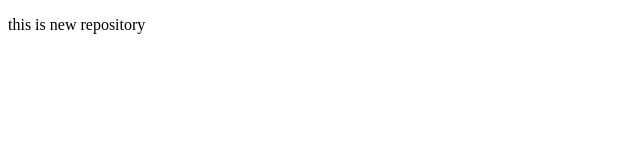
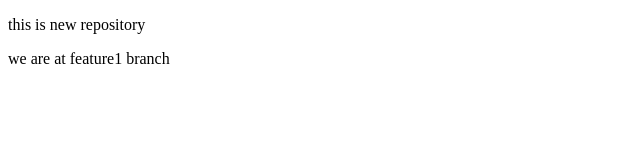
Before and after one commit to Sailaja5125/localrepo, a plain HTML site: page index.html in a window 1280 px wide. Shown: the whole page, without its empty margins (0-640 px from the left). Drawn offline with Linux system fonts and the light colour scheme.

Commit message:
new commit at feature1

```diff
--- a/index.html
+++ b/index.html
@@ -7,5 +7,6 @@
 </head>
 <body>
     <p>this is new repository</p>
+    <p>we are at feature1 branch</p>
 </body>
 </html>
```
